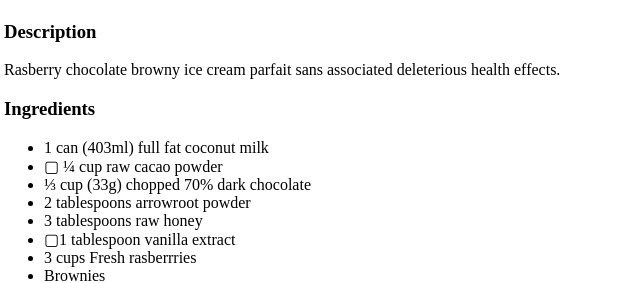
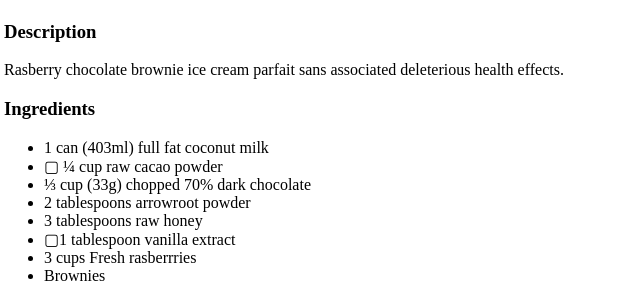
Before and after one commit to Jedack-TOP/odin-recipes, a plain HTML site: page recipes/chocolate_brownie_icecream_parfait.html in a window 1280 px wide. Shown: the part 882-1165 px from the top of the page, 4-644 px from the left. Drawn offline with Linux system fonts and the light colour scheme.

Commit message:
Update chocolate_brownie_icecream_parfait.html

```diff
--- a/recipes/chocolate_brownie_icecream_parfait.html
+++ b/recipes/chocolate_brownie_icecream_parfait.html
@@ -13,7 +13,7 @@
 <!-- The empty paragraph tag below is because the Description heading was situated next to the image. -->
     <p></p>
     <h3>Description</h3>
-        <p>Rasberry chocolate browny ice cream parfait sans associated deleterious health effects.</p>
+        <p>Rasberry chocolate brownie ice cream parfait sans associated deleterious health effects.</p>
 
     <h3>Ingredients</h3>
         <ul>
```
